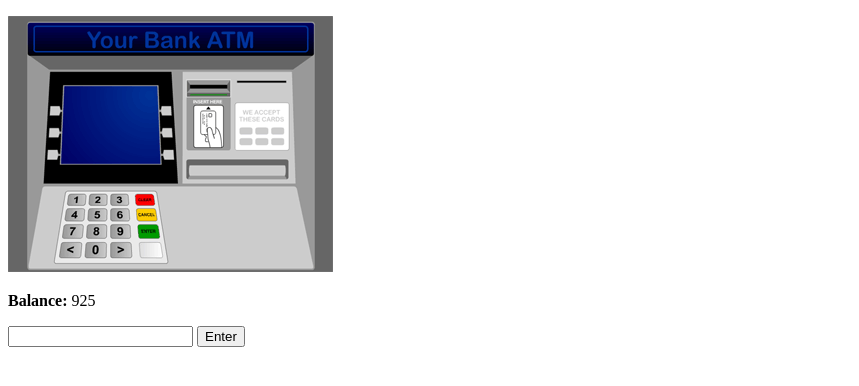
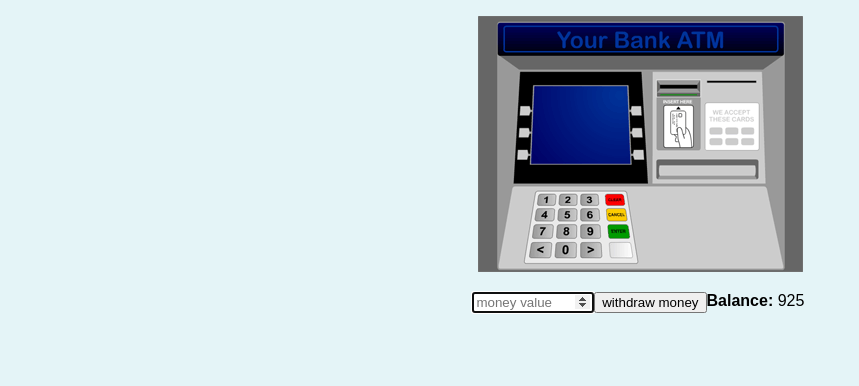
Before and after one commit to RenzzoGambetta/pepitos.github.io, a plain HTML site: page index.html in a window 1280 px wide. Shown: the whole page, without its empty margins (0-859 px from the left). Drawn offline with Linux system fonts and the light colour scheme.

Commit message:
adding HTML structure and CSS style file

```diff
--- a/fifth_project/atm.js
+++ b/fifth_project/atm.js
@@ -78,7 +78,7 @@ function enter() {
     contar();
     if (totalM == 0) {
         var e = document.getElementById("error");
-        e.innerHTML = "<strong>Error: No balance (traduccion: el cajero esta misio) <strong/>";
+        e.innerHTML = " <strong>Error: No balance (traduccion: el cajero esta misio) <strong/>";
     }
     totalM = 0;
 }
@@ -91,6 +91,7 @@ function contar() {
         }
     }
     console.log(totalM);
+    t.innerHTML = "<strong> Balance: </strong>" + totalM;
 }
 contar();
 t.innerHTML = "<strong> Balance: </strong>" + totalM;
--- a/index.html
+++ b/index.html
@@ -4,16 +4,23 @@
     <meta charset="UTF-8">
     <meta name="viewport" content="width=device-width, inictial-scale=1.0">
     <title>My ATM</title>
+    <link rel="stylesheet" href="./style.css">
 </head>
 <body>
-    <p> <img src="fifth_project/cajero.gif" /> </p>
-    <p id="total"></p>
-    <p>
-        <input type="number" id="Money" />
-        <input type="button" value="Enter" id="Button" />
-    </p>
-    <p id="error"></p>
-    <p id="result"></p>
+  <main>
+    <section class="main-interface">
+      <figure>
+        <img src="fifth_project/cajero.gif" alt="ATM picture" />
+      </figure>
+      <article class="main-interface__form">
+        <input type="number" id="Money" autofocus placeholder="money value" step="5" min="5"/>
+        <input type="submit" value="withdraw money" id="Button" />
+        <div id="total"></div>
+      </article>
+      <div ><a href="" id="error"></a></div>
+    </section>
+    <div id="result"></div>
     <script src="fifth_project/atm.js"></script>
+  </main>
 </body>
 </html>
--- /dev/null
+++ b/style.css
@@ -0,0 +1,25 @@
+body {
+    background-color: rgb(228, 244, 247);
+    font-family: Arial, Helvetica, sans-serif;
+}
+.main-interface {
+    text-align: center;
+}
+.main-interface__form {
+    display: inline-flex;
+}
+#Money {
+    margin-left: 60px;
+    inline-size: 25%;
+}
+#Money:invalid {
+    color: rgb(255, 61, 27);
+}
+#Button:active {
+    background-color: rgb(52, 52, 255);
+}
+#error {
+    color: red;
+    font-size: 15px;
+    text-decoration: none;
+}
```
Also changed, not shown: fifth_project/background_minimalist.jpg (added).
